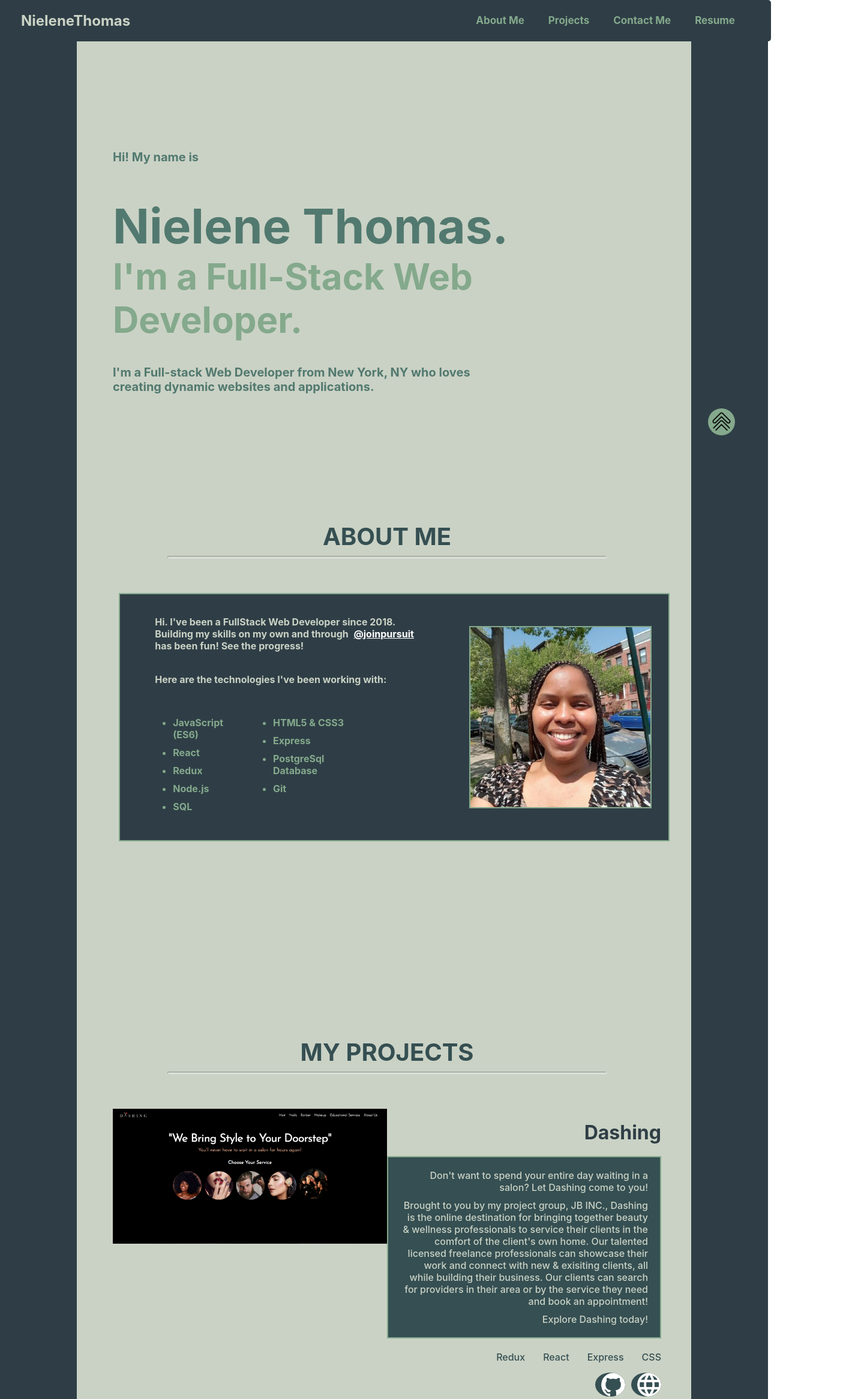
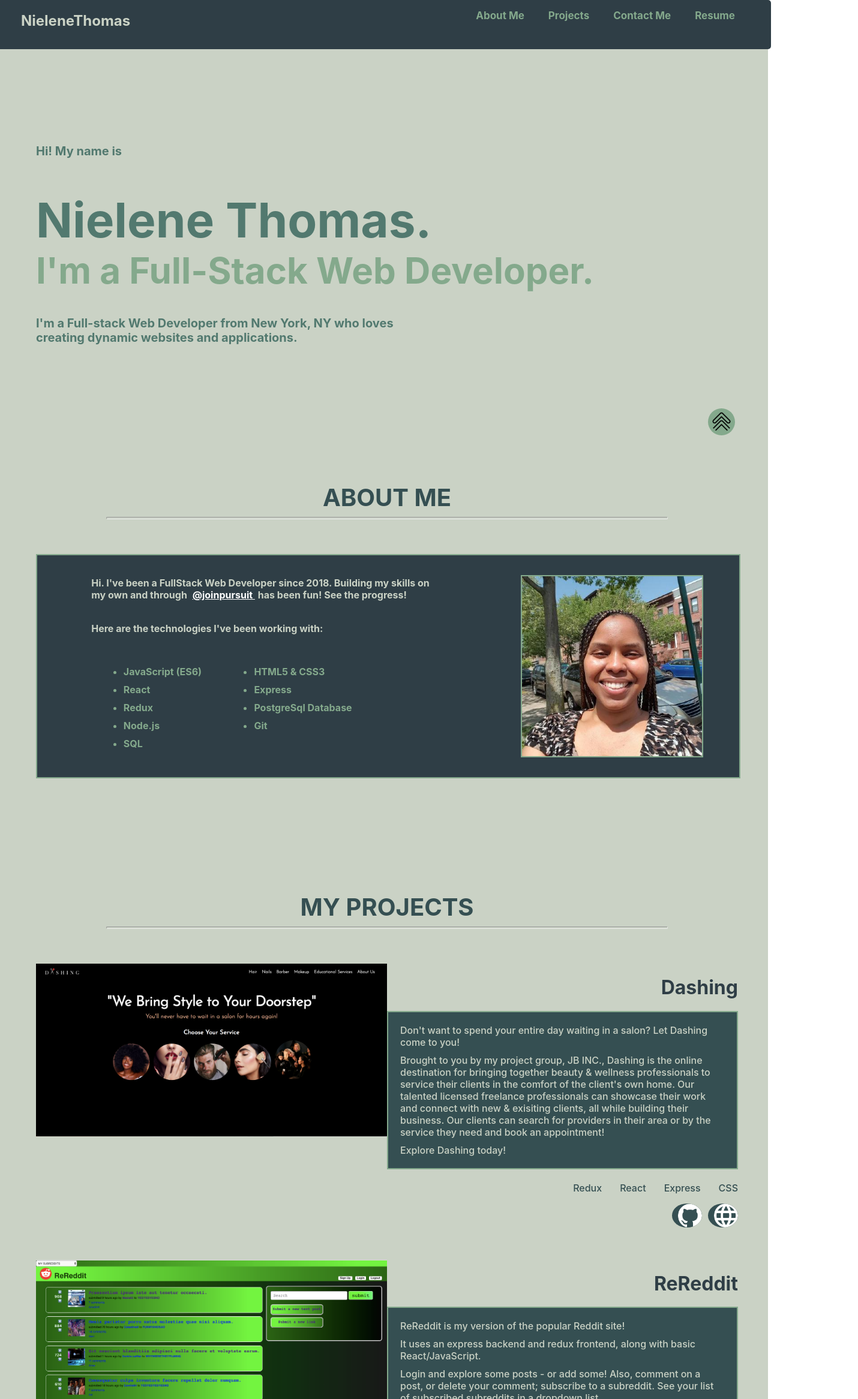
Before and after one commit to Nielene/NieleneThomas, a React (Create React App) app: page / in a window 1280 px wide. Shown: the top 2333 px of the page at 60% size, 1430 px wide, since content can reach past the window. Built offline with nearby package versions, Linux system fonts and the light colour scheme.

Commit message:
in Home.css class Home_and_ArrowUp_Div changed width to 100% instead of vw! and can see it all in responsive and galaxy s5!

```diff
--- a/src/App.css
+++ b/src/App.css
@@ -4,12 +4,12 @@
   /* min-width: 100vw; */
   /* min-height: 100vh; */
 
-  /* width: 100vw; */
 
   display: flex;
   flex-direction: column;
 
   align-items: center;
+  width: 100%;
   /* justify-content: center; */
 }
 
--- a/src/components/Home/InnerComp/AboutMe.js
+++ b/src/components/Home/InnerComp/AboutMe.js
@@ -5,7 +5,7 @@ import myGithubPicture from '../../../assets/myGithubPicture.jpeg'
 class AboutMe extends Component {
   render() {
     return (
-      <div>
+      <div className = 'aboutMeDiv'>
 
         <div className='title_and_line'>
           <div className='compTitle'>
--- a/src/css/AboutMe.css
+++ b/src/css/AboutMe.css
@@ -2,6 +2,7 @@
   display: flex;
   flex-direction: column;
   align-items: center;
+  /* margin-top: 50px; */
   margin-bottom: 50px;
 }
 
@@ -21,17 +22,22 @@
   border-radius: 5px;
 }
 
+.aboutMeDiv {
+  /* background-color: black; */
+}
+
 .belowHeading {
   display: flex;
   flex-direction: row;
   justify-content: space-around;
-  align-content: space-around;
+  /* align-content: space-around; */
+  /* align-items: center; */
 
   background-color: #2F3E46;
   border: 2px solid #84A98C;
 
   width: 100%;
-  margin: 10px;
+  /* margin: 10px; */
   /* min-width: ; */
 }
 
@@ -79,6 +85,7 @@
   display: flex;
   align-items: center;
   /* padding: 20px; */
+  /* background-color: black; */
 }
 .rightSideImgDiv img {
   height: 300px;
--- a/src/css/Home.css
+++ b/src/css/Home.css
@@ -1,6 +1,6 @@
 .Home_and_ArrowUp_Div {
-  min-width: 80vw;
-  width: 80vw;
+  /* min-width: 80vw; */
+  width: 100%;
 
   display: flex;
   flex-direction: row;
@@ -36,16 +36,18 @@
 }
 
 .homeComponent {
-  padding-top: 140px;
-  /* margin-top: 140px; */
+  margin: 140px 0 100px 0;
+  padding: 0 0 50px 0;
 }
 
 #smallIntro {
-  height: 70vh;
+  padding: 50px 0 70px 0;
+
+  /* height: 70vh; */
 }
 #aboutMe {
-  height: 90vh;
+  /* height: 90vh; */
 }
 #contactMe {
-  padding-bottom: 20px;
+  /* padding-bottom: 20px; */
 }
--- a/src/css/MyProject1.css
+++ /dev/null
@@ -1,73 +0,0 @@
-.projectDiv {
-  display: flex;
-  flex-direction: row;
-  width: 100%;
-
-}
-.projectLeftDiv {
-  width: 100%;
-}
-.projectLeftDiv img {
-  /* width: 500px; */
-  width: 100%;
-  /* min-width: 50%; */
-  z-index: -1;
-  left: 0px;
-}
-
-.projectRightDiv {
-  width: 100%;
-  display: flex;
-  flex-direction: column;
-  align-items: flex-end;
-}
-.projectTitle a {
-  /* align-items: flex-end; */
-  /* color: #52796F; */
-  color: #2F3E46;
-  font-size: 32px;
-
-}
-
-.projectDescription {
-  display: flex;
-  flex-direction: column;
-  background-color: #67630C;
-  padding: 15px;
-  margin-bottom: 5px;
-
-  border: 2px solid #84A98C;
-  background-color: #354F52;
-  color: #CAD2C5;
-  font-weight: 500;
-  font-stretch: extra-expanded;
-  /* justify-content: center; */
-}
-.projectDescription p {
-  display: flex;
-  text-align: right;
-  justify-content: flex-end;
-  margin: 5px;
-}
-
-.projectLanguages ul {
-  display: flex;
-  flex-direction: row;
-  color: #354F52;
-  font-weight: 500;
-}
-
-.projectLanguages li {
-  list-style-type: none;
-  padding-left: 30px;
-  /* color: rgba(103,99,12, 1) */
-}
-
-.projectIcons img {
-  height: 40px;
-  padding-left: 10px;
-  margin-left: 10px;
-  border-radius: 50%;
-  background-color: #354F52;
-
-}
--- a/src/css/MyProjects.css
+++ b/src/css/MyProjects.css
@@ -1,3 +1,4 @@
+/* See AboutMe.js */
 .title_and_line {
 }
 .compTitle {
@@ -7,6 +8,78 @@
 .line1 hr {
 }
 
-.MyProjectImportComponent {
-  margin-bottom: 100px;
+.projectDiv {
+  display: flex;
+  flex-direction: row;
+  width: 100%;
+  padding-bottom: 50px;
+
 }
+.projectLeftDiv {
+  width: 100%;
+}
+.projectLeftDiv img {
+  /* width: 500px; */
+  width: 100%;
+  /* min-width: 50%; */
+  z-index: -1;
+  left: 0px;
+}
+
+.projectRightDiv {
+  width: 100%;
+  display: flex;
+  flex-direction: column;
+  align-items: flex-end;
+}
+.projectTitle a {
+  /* align-items: flex-end; */
+  /* color: #52796F; */
+  color: #2F3E46;
+  font-size: 32px;
+
+}
+
+.projectDescription {
+  display: flex;
+  flex-direction: column;
+  background-color: #67630C;
+  padding-left: 20px;
+  padding: 15px;
+  margin-bottom: 5px;
+
+  border: 2px solid #84A98C;
+  background-color: #354F52;
+  color: #CAD2C5;
+  font-weight: 500;
+  font-stretch: extra-expanded;
+  /* justify-content: center; */
+}
+.projectDescription p {
+  display: flex;
+  text-align: left;
+  justify-content: flex-start;
+  margin: 5px;
+}
+
+.projectLanguages ul {
+  display: flex;
+  flex-direction: row;
+  color: #354F52;
+  font-weight: 500;
+}
+
+.projectLanguages li {
+  list-style-type: none;
+  padding-left: 30px;
+  /* color: rgba(103,99,12, 1) */
+}
+
+.projectIcons img {
+  height: 40px;
+  padding-left: 10px;
+  margin-left: 10px;
+  border-radius: 50%;
+  background-color: #354F52;
+
+}
--- a/src/css/Navbar.css
+++ b/src/css/Navbar.css
@@ -1,5 +1,4 @@
 .nav {
-  /* background-color: #354F52; */
   background-color: #2F3E46;
   color: #CAD2C5;
 
@@ -13,9 +12,14 @@
   justify-content: space-between;
   padding: 0px;
   margin: 0px;
-  align-items: center;
+  /* align-items: center; */
   padding-right: 10px;
   border-radius: 5px;
+}
+
+.nav a {
+  display: flex;
+  /* justify-content: space-around; */
 }
 
 .nav_nameDiv {
--- a/src/css/SmallIntro.css
+++ b/src/css/SmallIntro.css
@@ -1,6 +1,5 @@
 .greetingHi p {
-  margin-top: 80px;
-  margin-bottom: 50px;
+  /* margin: 140px 0 50px 0; */
   font-weight: 700;
   font-size: 20px;
   font-stretch: expanded;
```
Also changed, not shown: src/components/Home/InnerComp/MyProjects.js (+6 -28 lines), src/components/Home/InnerComp/MyProjects/MyProject1.js (deleted, +0 -46 lines), src/components/Home/InnerComp/MyProjects/MyProject2.js (deleted, +0 -58 lines), src/css/MyProject2.css (deleted, +0 -82 lines).
